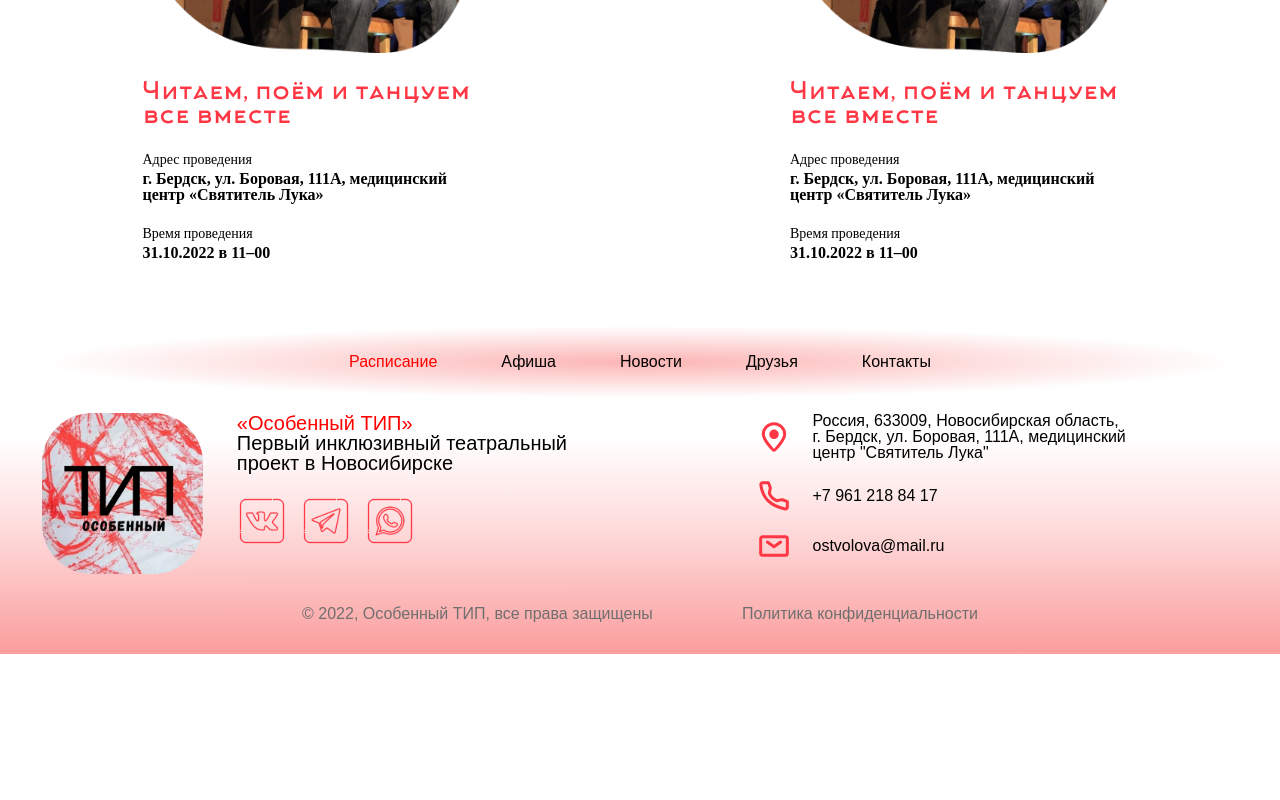
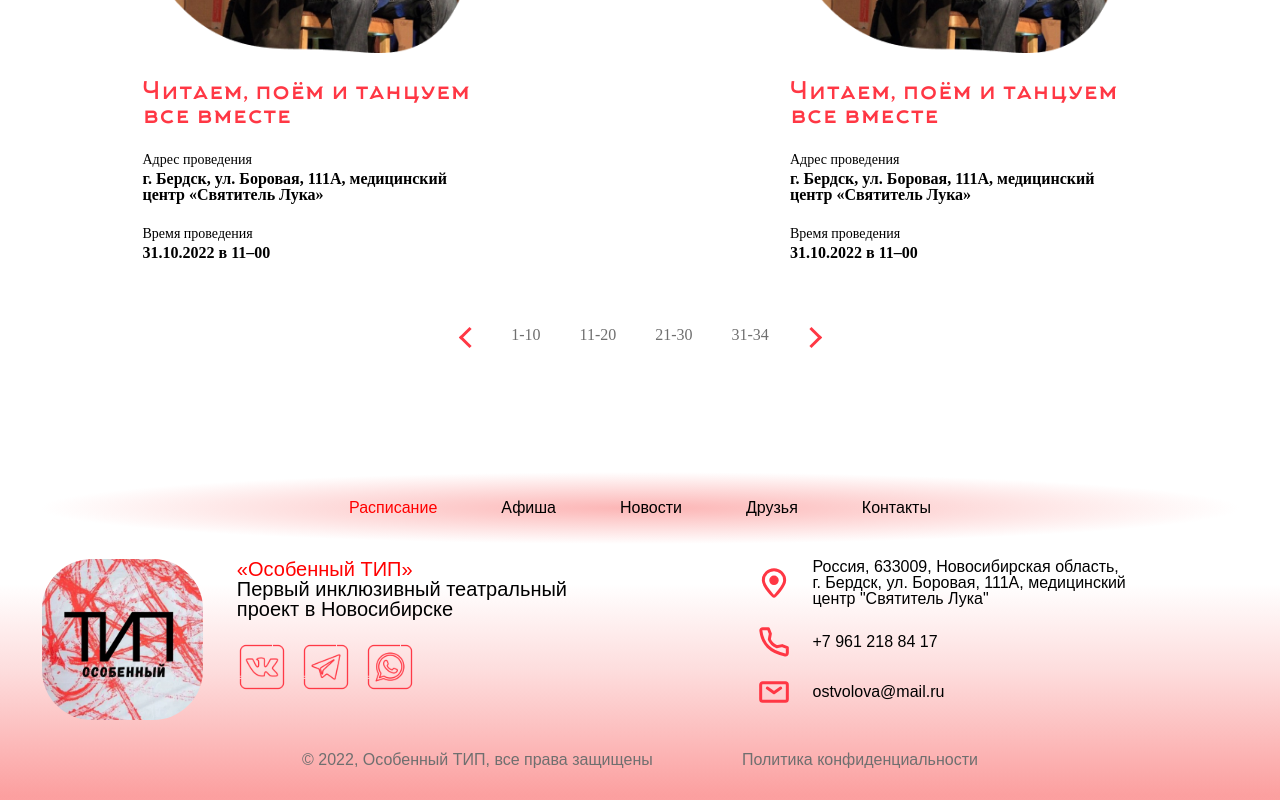
Before and after one commit to MikeChe419/Special-type, a React (Create React App) app: page /schedule in a window 1280 px wide. Shown: the part 1099-1899 px from the top of the page. Before the commit the page ends 1753 px from the top, so only its background shows below. Built offline with nearby package versions, Linux system fonts and the light colour scheme; a web font is replaced by a local one.

Commit message:
schedulePag

```diff
--- a/src/components/ScheduleNav/ScheduleNav.jsx
+++ /dev/null
@@ -1,13 +0,0 @@
-import '../../styles/@global.sass';
-import '../../styles/@mixins.sass';
-import './ScheduleNav.sass';
-
-const ScheduleNav = () => {
-  return (
-    <nav className='schedule-nav'>
-
-    </nav>
-  )
-}
-
-export default ScheduleNav
--- a/src/components/ScheduleNav/ScheduleNav.sass
+++ /dev/null
@@ -1,6 +0,0 @@
-@import '../../styles/@global.sass'
-@import  '../../styles/@mixins.sass'
-@import '../../styles/@fonts.sass'
-
-.schedule-nav
-  margin-botom: 128px
--- /dev/null
+++ b/src/components/SchedulePag/SchedulePag.jsx
@@ -0,0 +1,30 @@
+import '../../styles/@global.sass';
+import '../../styles/@mixins.sass';
+import './SchedulePag.sass';
+
+const SchedulePag = () => {
+  return (
+    <nav className='schedule__nav'>
+      <div className='schedule__page-conntainer'>
+          <button className='schedule__pag-btn schedule__reverse-btn'></button>
+          <ul className='schedule__pages-list'>
+            <li className='schedule__pages-item'>
+              <span className='schedule__pages'>1-10</span>
+            </li>
+            <li className='schedule__pages-item'>
+              <span className='schedule__pages'>11-20</span>
+            </li>
+            <li className='schedule__pages-item'>
+            <span className='schedule__pages'>21-30</span>
+            </li>
+            <li className='schedule__pages-item'>
+            <span className='schedule__pages'>31-34</span>
+            </li>
+          </ul>
+          <button className='schedule__pag-btn schedule__forward-btn'></button>
+      </div>
+    </nav>
+  )
+}
+
+export default SchedulePag
--- /dev/null
+++ b/src/components/SchedulePag/SchedulePag.sass
@@ -0,0 +1,53 @@
+@import '../../styles/@global.sass'
+@import  '../../styles/@mixins.sass'
+@import '../../styles/@fonts.sass'
+
+.schedule__nav
+  margin-bottom: 128px
+
+.schedule__page-conntainer
+  display: flex
+
+.schedule__pages-list
+  display: flex
+  list-style: none
+  padding-left: 39px
+  padding-right: 39px
+
+.schedule__pages-item:not(:last-child)
+  margin-right: 39px
+
+.schedule__pages
+  @include textRegular-16
+  color: #6F6F6F
+
+
+.schedule__pag-btn
+  cursor: pointer
+  position: relative
+  width: 10px
+  height: 15px
+  border: none
+  background-color: white
+
+.schedule__forward-btn:before
+  position: absolute
+  top: 4px
+  left: -4px
+  width: 12px
+  height: 12px
+  content: ""
+  border-bottom: 3px solid #FF3744
+  border-right: 3px solid #FF3744
+  transform: rotate(-45deg)
+
+.schedule__reverse-btn:before
+  position: absolute
+  top: 4px
+  left: 0
+  width: 12px
+  height: 12px
+  content: ""
+  border-top: 3px solid #FF3744
+  border-left: 3px solid #FF3744
+  transform: rotate(-45deg)
--- a/src/pages/Schedule/Schedule.jsx
+++ b/src/pages/Schedule/Schedule.jsx
@@ -1,11 +1,8 @@
 import '../../styles/@global.sass';
 import '../../styles/@mixins.sass';
-import './Schedule.sass'
-import Header from '../../components/Header/Header';
-import NavigationBlock from '../../components/NavigationBlock/NavigationBlock';
-import Footer from '../../components/Footer/Footer';
+import './Schedule.sass';
 import ScheduleList from '../../components/ScheduleList/ScheduleList';
-import ScheduleNav from '../../components/ScheduleNav/ScheduleNav';
+import SchedulePag from '../../components/SchedulePag/SchedulePag';
 
 const Schedule = () => {
   return (
@@ -13,7 +10,7 @@ const Schedule = () => {
       <section className = 'schedule'>
         <h1 className='schedule__head'>РАСПИСАНИЕ ЗАНЯТИЙ И РЕПЕТИЦИЙ</h1>
         <ScheduleList/>
-        <ScheduleNav/>
+        <SchedulePag/>
     </section>
     </div>
 
```
